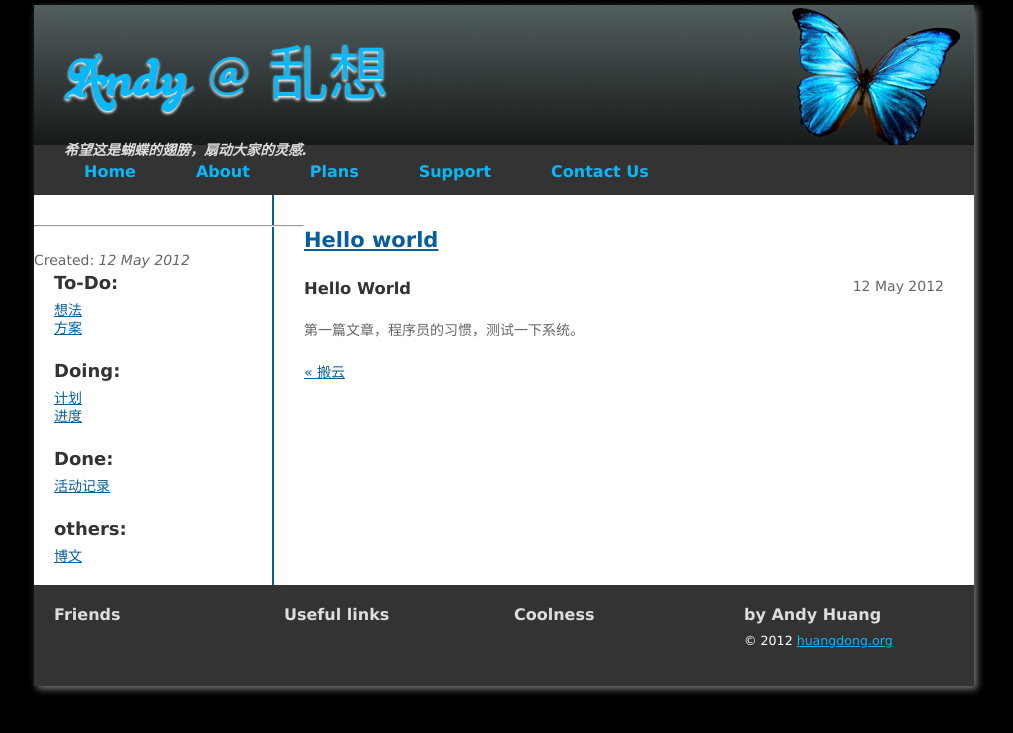
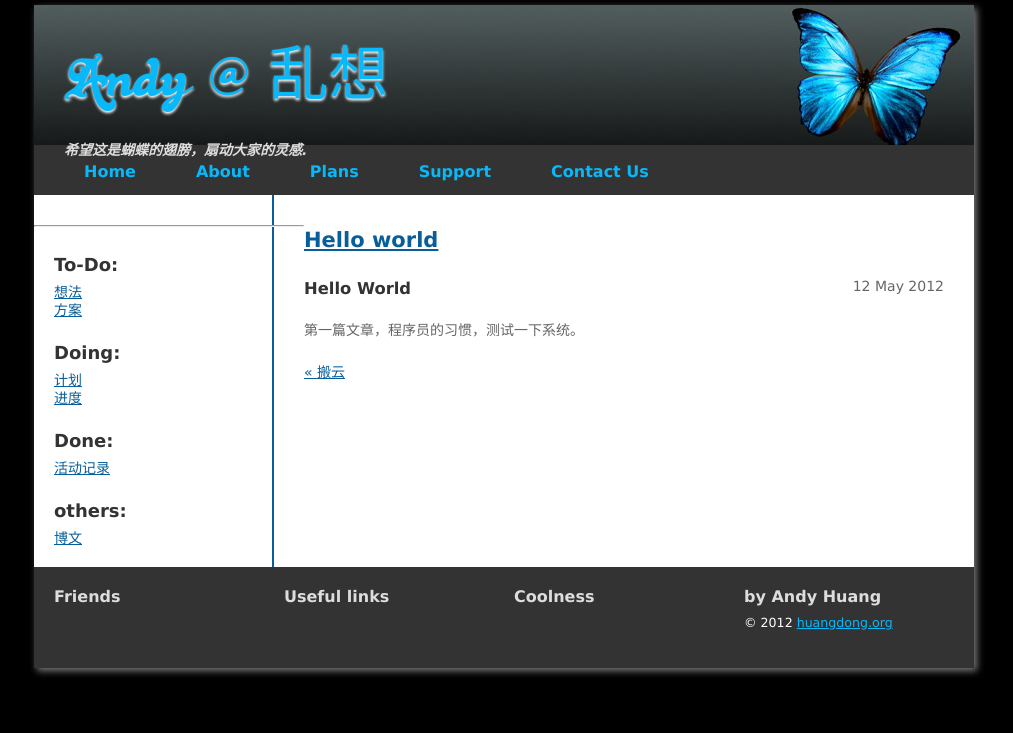
Before and after one commit to huangdong99/huangdong99.github.com, a Jekyll site: the page built from _posts/2012-05-12-blog-1st-idea.md, in a window 1280 px wide. Shown: the top 733 px of the page, without its empty margins (136-1149 px from the left). Built offline with Jekyll 4.4.1, drawn with Linux system fonts in a browser that asks for light colours; Markdown is read by kramdown in place of the engine named in the settings.

Commit message:
回退-显示日期问题

```diff
--- a/_layouts/default.html
+++ b/_layouts/default.html
@@ -37,8 +37,6 @@
 			</section><!-- end of #content -->
 
         	<hr />
-        	{% if page.date %}
-		        Created: <em> {{ page.date | date_to_long_string }} </em>	{% endif %}
 	        {% if page.updated %}
 		        &nbsp;Last updated: <em> {{ page.updated | date_to_long_string }} </em>	{% endif %}
 
```
